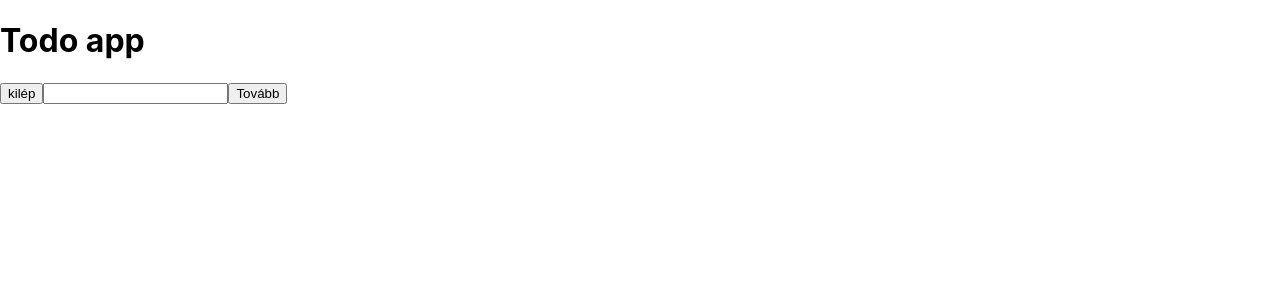
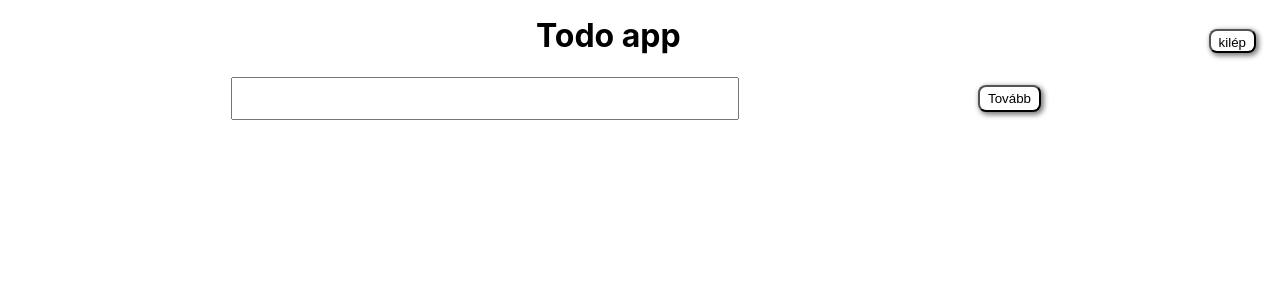
Before and after one commit to arondozsa/todo, a React (Create React App) app: page / in a window 1280 px wide. Shown: the top 300 px of the page. Built offline with nearby package versions, Linux system fonts and the light colour scheme.

Commit message:
gagyi css xd

```diff
--- a/package.json
+++ b/package.json
@@ -14,6 +14,7 @@
     "react-scripts": "5.0.0",
     "redux": "^4.1.2",
     "redux-persist": "^6.0.0",
+    "sass": "^1.49.9",
     "web-vitals": "^2.1.4"
   },
   "scripts": {
--- a/src/Home.js
+++ b/src/Home.js
@@ -1,5 +1,6 @@
 import React from 'react'
 import { useDispatch, useSelector } from 'react-redux'
+import './styles.scss'
 
 const Home = () => {
   const users = useSelector(state =>state.users)
@@ -98,20 +99,24 @@ const Home = () => {
 
   return (
     <>
+      <header>
         <h1>Todo app</h1>
         <button onClick ={logout}>kilép</button>
+      </header>
       {!user?
-        <>
+        <div className='login'>
           <input type={'text'} onChange={e => setUserName(e.target.value)} value={userName}/>
           <button onClick={login}>Tovább</button>
-        </>
+        </div>
       :
-        <>
+        <div className='pageContainer'>
           <h2>Szia {user}!</h2>
           <input type={'text'} onChange={e => setTodo(e.target.value)} value={todo} />
           <button onClick={addTodo}>Hozzáad</button>
+          <div className='todoContainer'>
+
             {users[user]?.map((todo, i)  => (
-            <div key ={i}>
+              <div className='todoCard' key ={i}>
                 {!todo.isBeingEdited?
                   <h3>{todo.label}</h3>
                   :<>
@@ -122,12 +127,16 @@ const Home = () => {
                   <button onClick = {() => modifyTodo(todo.id)}>ment</button>
                   </>}
                 {todo.done? <p>kész</p> : <p>nincs kész</p>}
+                <div className='buttonContainer'>
                   <button onClick = {() => deleteTodo(todo.id)}>törlés</button>
                   <button onClick={() => finishTodo(todo.id)}>kész</button>
                   <button onClick ={() => editTodo(todo)}>mod</button>
+                </div>
               </div>))}
 
-        </>
+          </div>
+
+        </div>
       }
     </>
   )
--- /dev/null
+++ b/src/styles.scss
@@ -0,0 +1,65 @@
+.todoContainer {
+  display: grid;
+  grid-template-columns: repeat(3, 1fr);
+  align-content: center;
+  justify-items: center;
+  grid-column: 1/-1;
+}
+.todoCard {
+  transition: cubic-bezier(0.075, 0.82, 0.165, 1);
+  display: flex;
+  flex-direction: column;
+  align-items: center;
+  gap: 0.5rem;
+  padding: 1rem;
+  background: rgba(229, 23, 236, 0.1);
+  border-radius: 2rem;
+  margin: 2rem;
+}
+.buttonContainer {
+  display: flex;
+  justify-content: space-evenly;
+  gap: 1rem;
+}
+header {
+  display: flex;
+  align-items: baseline;
+  justify-content: space-between;
+  margin: 1rem;
+}
+header button {
+  height: 1.5rem;
+}
+h1 {
+  margin: 0 auto ;
+}
+h2 {
+  grid-column: 1 /-1;
+  justify-self: center;
+}
+.pageContainer {
+ display: grid;
+ grid-template-columns: 1fr 1fr;
+ margin: 2rem;
+ padding: 0.5rem;
+ justify-items: center;
+}
+input {
+  width: 500px;
+}
+button {
+  background: white;
+  box-shadow: 2px 2px 5px 1px gray;
+  cursor: pointer;
+  transition: 0.5s;
+  border-radius: 8px;
+  padding: 0.25rem 0.5rem;
+  margin: 0.5rem;
+}
+button:hover {
+  background: #bbbbbb;
+}
+.login {
+  display: flex;
+  justify-content: space-evenly;
+}
```
Also changed, not shown: 1 other file (tests, documents, lock files or other folders). Lines whose indentation alone changed are shown as unchanged.
